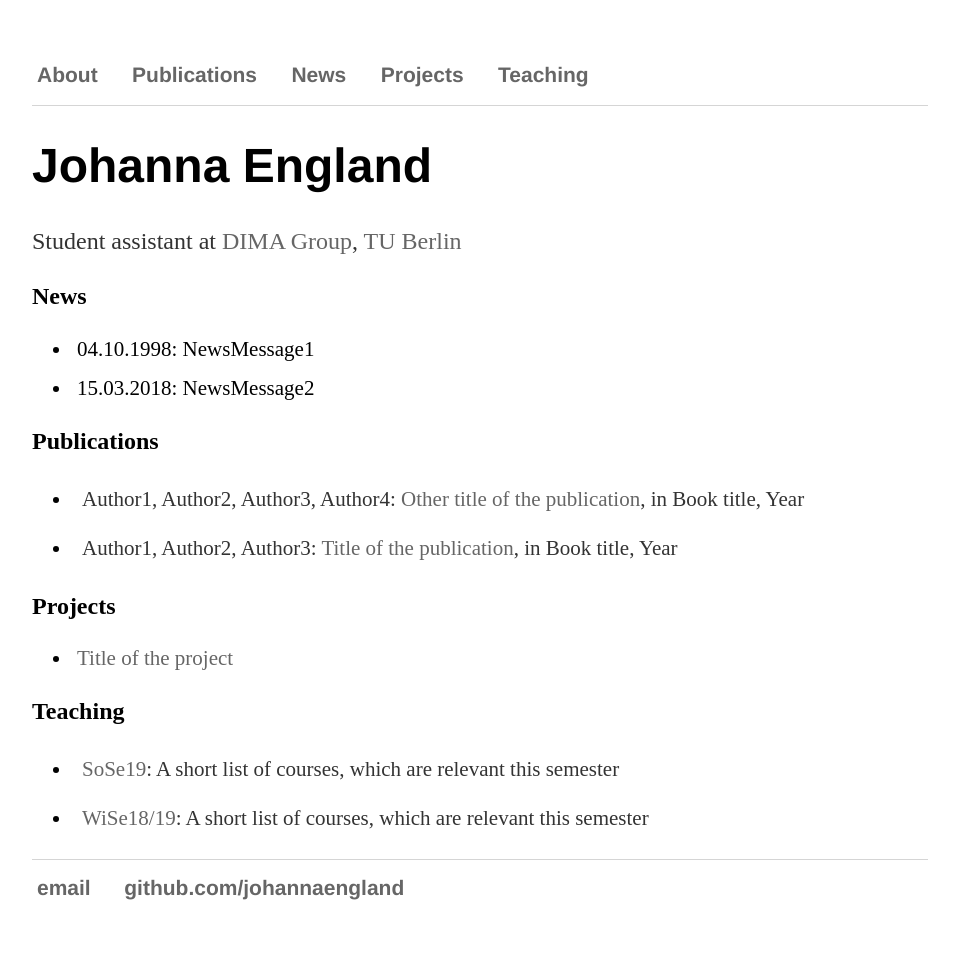
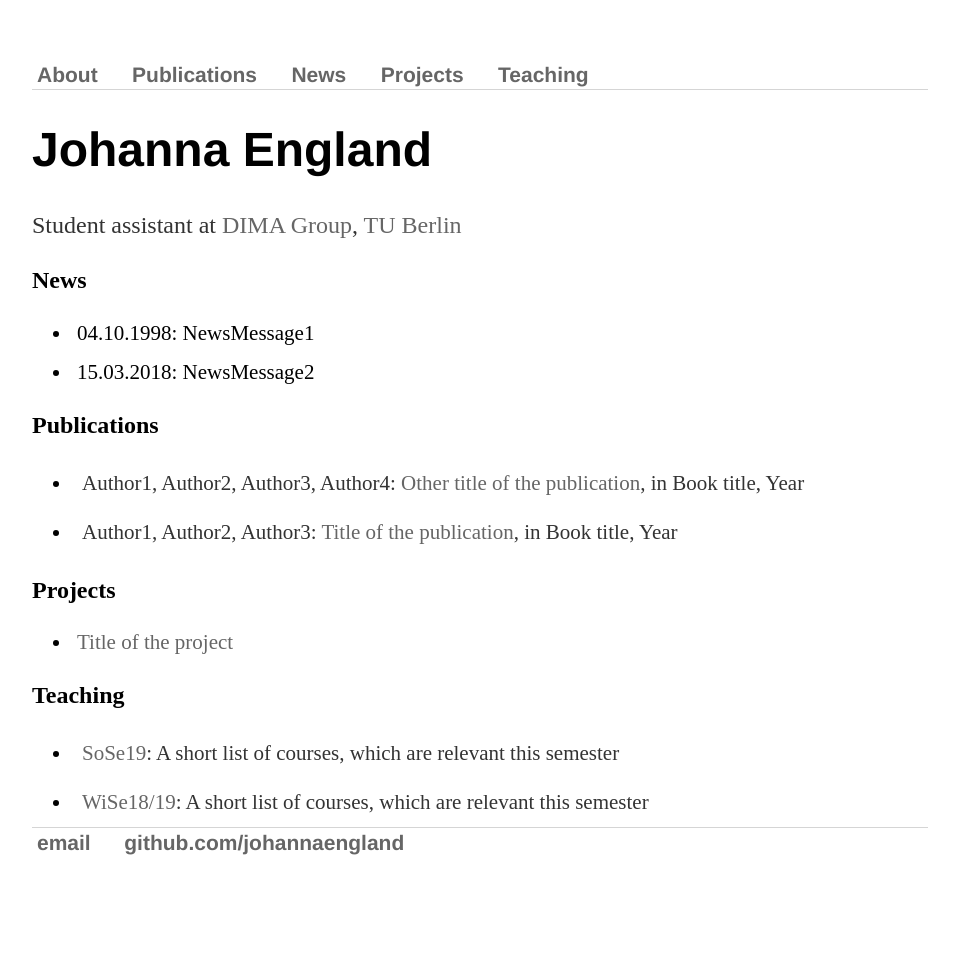
Before and after one commit to johannaengland/johannaengland.github.io, a Jekyll site: the page built from index.md, in a window 1280 px wide. Shown: the whole page, without its empty margins (160-1119 px from the left). Built offline with Jekyll 4.4.1, drawn with Linux system fonts in a browser that asks for light colours; after the commit the page ends 917 px from its top, so only the background shows below that.

Commit message:
Update main.css

```diff
--- a/css/main.css
+++ b/css/main.css
@@ -79,6 +79,10 @@ p {
     color: #333;
 }
 
+ul {
+    margin: 0px;
+}
+
 ul li p, ul li {
     font-size: 21px;
     line-height: 29px;
```
